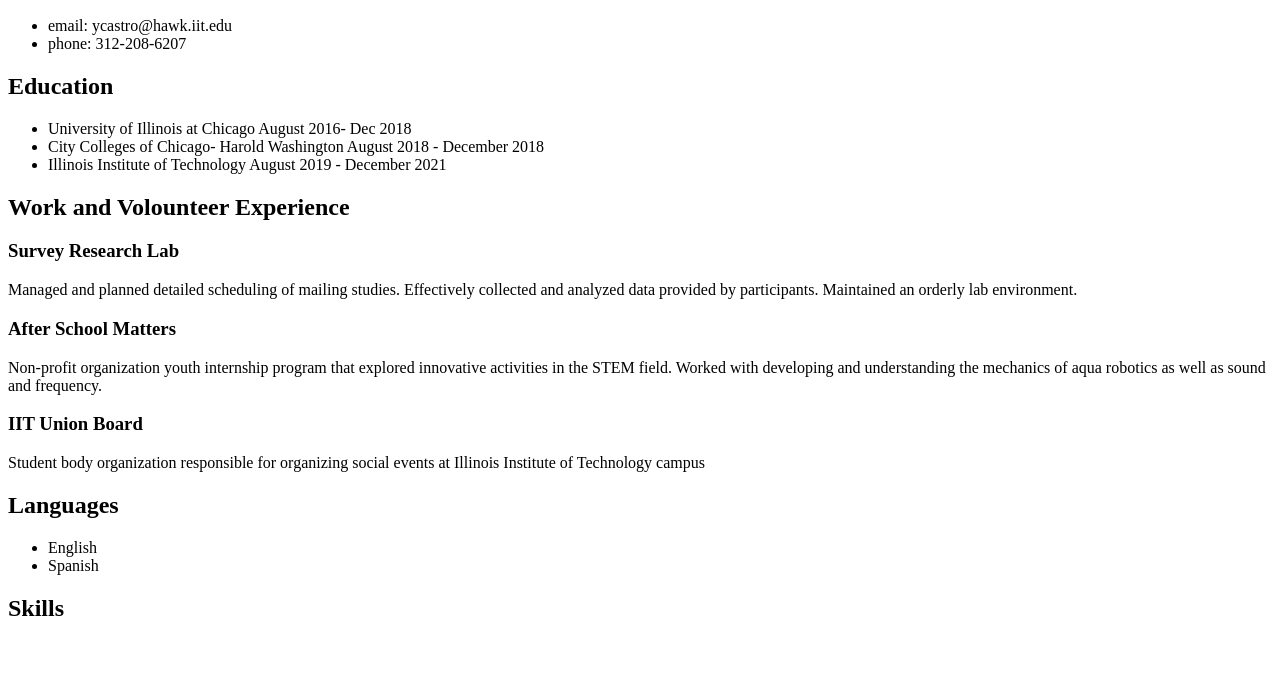
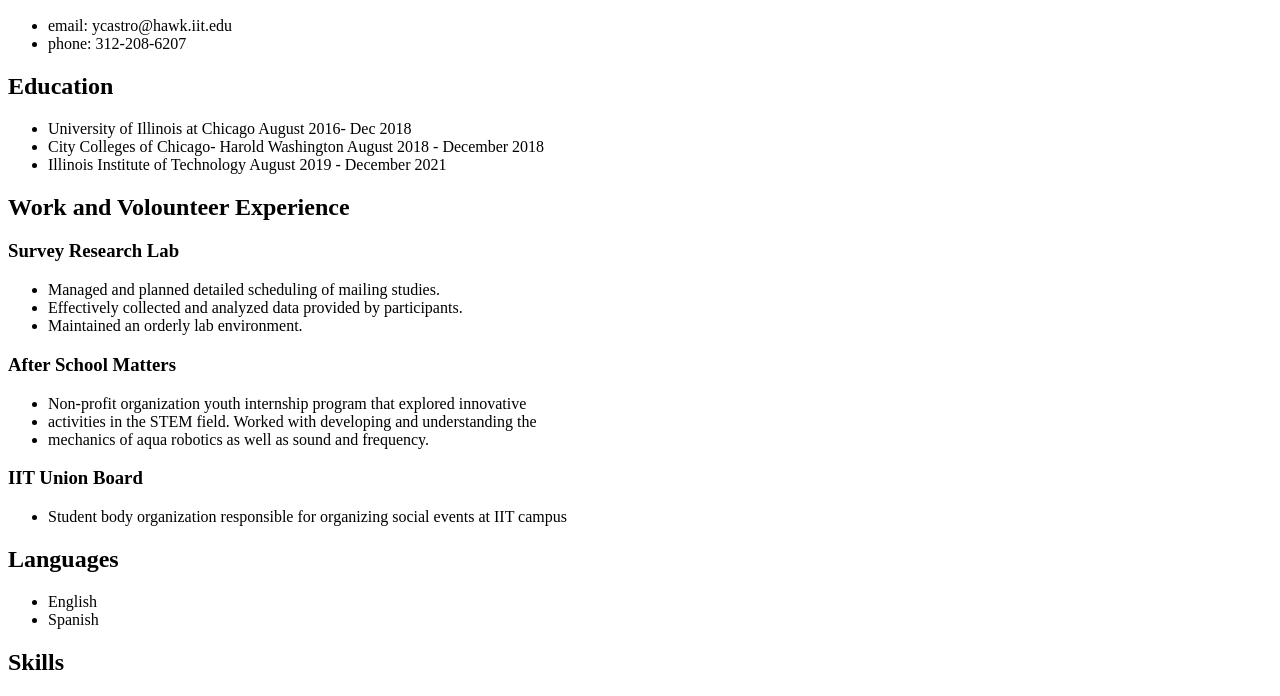
Before and after one commit to yeiltza/project-one, a plain HTML site: page resume/index.html in a window 1280 px wide. Shown: the part 110-806 px from the top of the page. Drawn offline with Linux system fonts and the light colour scheme.

```diff
--- a/resume/index.html
+++ b/resume/index.html
@@ -1,7 +1,7 @@
 <!DOCTYPE html>
 <html lang="en" dir="ltr">
   <head>
-    <meta charset="utf-8">
+    <meta charset="utf-8"/>
     <title>Resume</title>
   </head>
   <body>
@@ -19,30 +19,31 @@
       <section id="education">
         <h2>Education</h2>
           <ul>
-              <li>University of Illinois at Chicago  August 2016- Dec 2018</li>
-              <li>City Colleges of Chicago- Harold Washington  August 2018 - December 2018 </li>
-              <li>Illinois Institute of Technology August 2019 - December 2021</li>
+            <li>University of Illinois at Chicago  August 2016- Dec 2018</li>
+            <li>City Colleges of Chicago- Harold Washington  August 2018 - December 2018 </li>
+            <li>Illinois Institute of Technology August 2019 - December 2021</li>
           </ul>
       </section>
       <section id="work">
         <h2>Work and Volounteer Experience</h2>
           <h3>Survey Research Lab</h3>
-            <p>
-              Managed and planned detailed scheduling of mailing studies.
-              Effectively collected and analyzed data provided by participants.
-              Maintained an orderly lab environment.
-            </p>
+            <ul>
+              <li>Managed and planned detailed scheduling of mailing studies.</li>
+              <li>Effectively collected and analyzed data provided by participants.</li>
+              <li>Maintained an orderly lab environment.</li>
+            </ul>
           <h3>After School Matters</h3>
-            <p>
-              Non-profit organization youth internship program that explored innovative
-              activities in the STEM field. Worked with developing and understanding the
-              mechanics of aqua robotics as well as sound and frequency.
-            </p>
+            <ul>
+              <li>Non-profit organization youth internship program that explored innovative</li>
+              <li>activities in the STEM field. Worked with developing and understanding the</li>
+              <li>mechanics of aqua robotics as well as sound and frequency.</li>
+            </ul>
           <h3>IIT Union Board</h3>
-            <p>
-              Student body organization responsible for organizing social events at Illinois
-              Institute of Technology campus
-            </p>
+            <ul>
+              <li>
+                Student body organization responsible for organizing social events at IIT campus
+              </li>
+            </ul>
           </section>
           <section id="language">
             <h2>Languages</h2>
```
